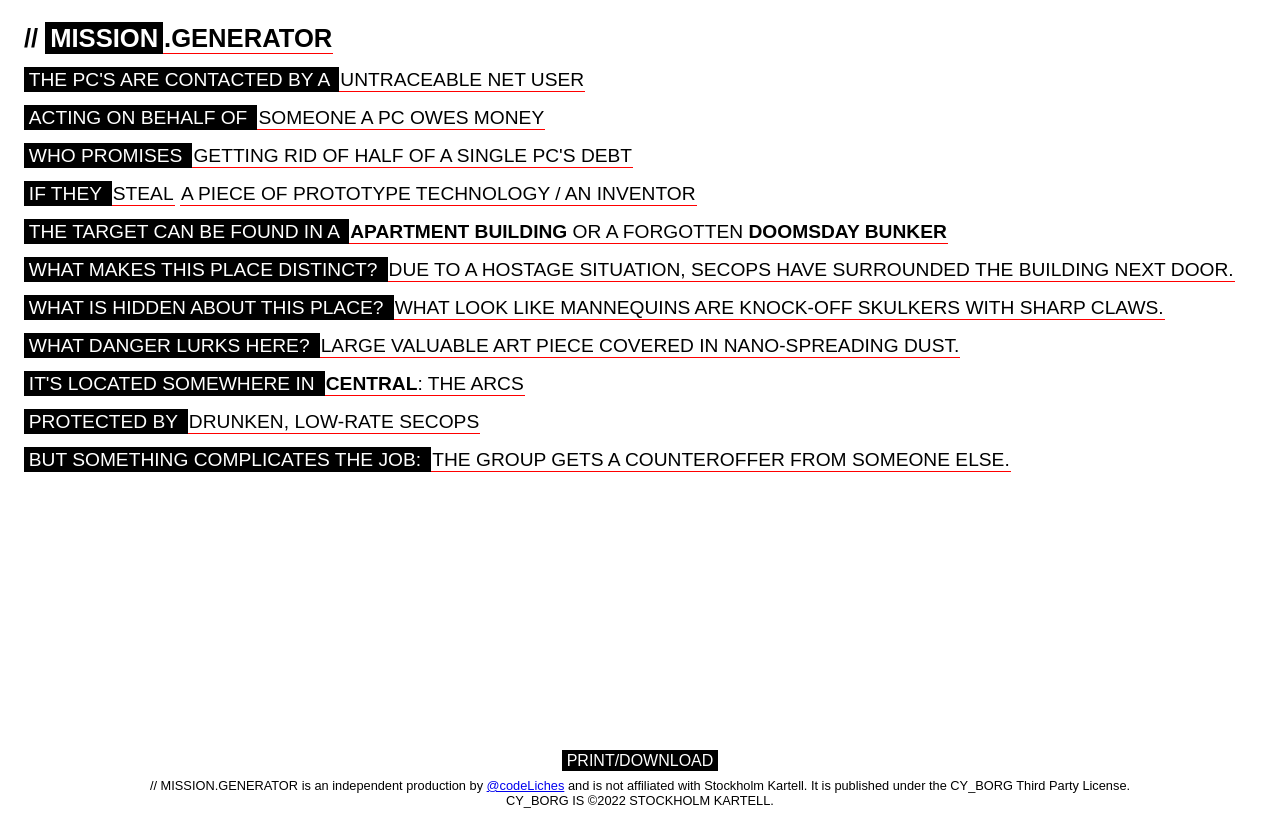
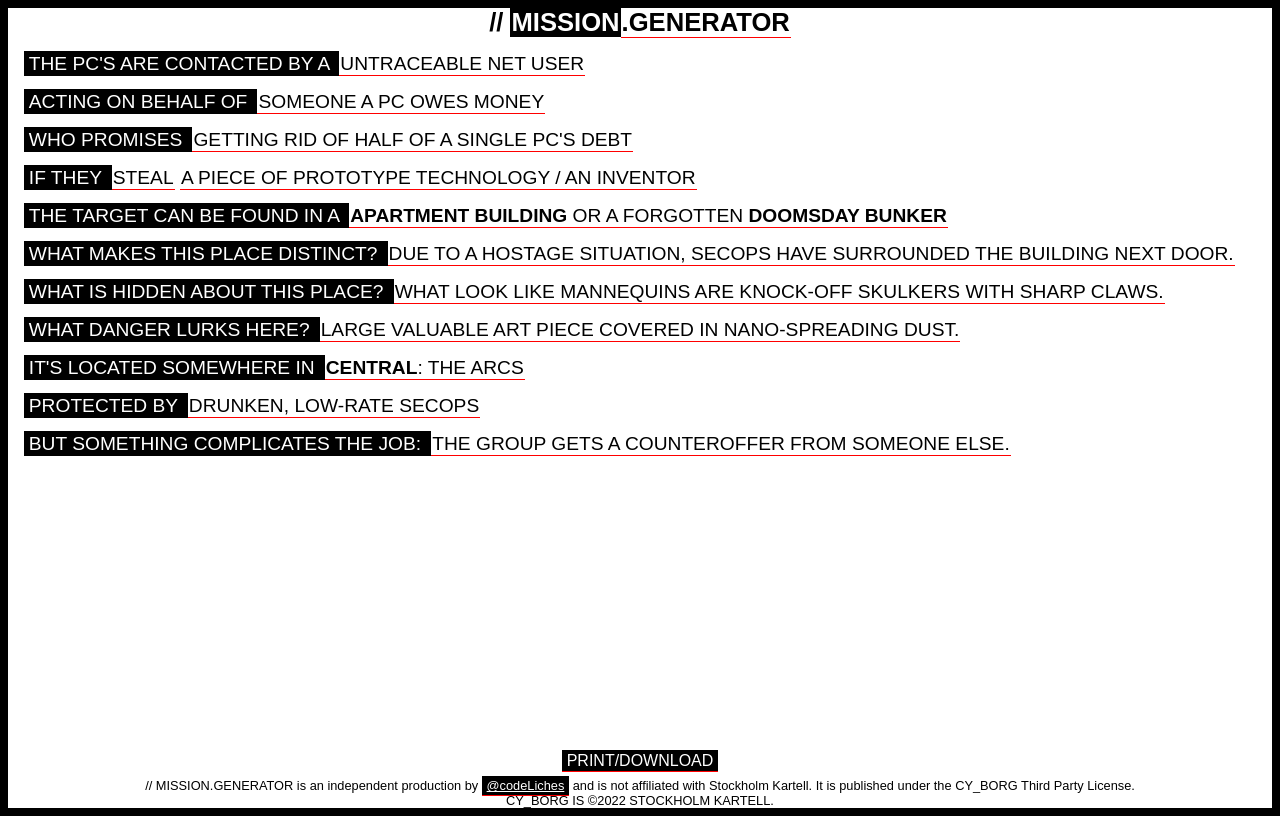
Before and after one commit to artliches/cyborg-missions, an Angular app: page /cyborg-missions/ in a window 1280 px wide. Built offline with nearby package versions, Linux system fonts and the light colour scheme; a web font is replaced by a local one.

Commit message:
Initial themes

```diff
--- /dev/null
+++ b/src/app/_themes.scss
@@ -0,0 +1,146 @@
+.void {
+    $background-color: white;
+    $text-color: black;
+    $highlight-color: black;
+    $highlight-text-color: white;
+    $underLine-color: red;
+    background-color: $background-color;
+    color: $text-color;
+
+    .highlight {
+        background-color: $highlight-color;
+        color: $highlight-text-color;
+    }
+
+    .clickable {
+        border-bottom: 1px solid $underLine-color;
+        &:hover {
+            background-color: $underLine-color;
+            color: $highlight-text-color;
+        }
+    }
+
+    .title {
+        .highlight.clickable {
+            border: none;
+        }
+    }
+}
+
+.mork {
+    $background-color: gold;
+    $text-color: black;
+    $highlight-color: white;
+    $highlight-text-color: black;
+    $underLine-color: black;
+    background-color: $background-color;
+    color: $text-color;
+
+    .highlight {
+        background-color: $highlight-color;
+        color: $highlight-text-color;
+    }
+    .clickable {
+        border-bottom: 1px solid $underLine-color;
+        &:hover {
+            background-color: $underLine-color;
+            color: $highlight-color;
+        }
+    }
+    .title {
+        .highlight.clickable {
+            border: none;
+        }
+    }
+}
+
+.terminal {
+    $background-color: rgb(51, 32, 42);
+    $text-color: rgb(138, 234, 146);
+    $highlight-color: #b0e7b4;
+    $highlight-text-color: black;
+    $underLine-color: #b0e7b4;
+    $hover-background: rgb(138, 234, 146);
+    $hover-color: rgb(51, 32, 42);
+    background-color: $background-color;
+    color: $text-color;
+
+    .highlight {
+        background-color: $highlight-color;
+        color: $highlight-text-color;
+    }
+    .clickable {
+        border-bottom: 1px solid $underLine-color;
+        &:hover {
+            background-color: $hover-background;
+            color: $hover-color;
+        }
+    }
+    .title {
+        .highlight.clickable {
+            border: none;
+        }
+    }
+}
+
+.dark {
+    $background-color: black;
+    $text-color: white;
+    $highlight-color: lightgray;
+    $highlight-text-color: black;
+    $underLine-color: lightgray;
+    $hover-background: white;
+    $hover-color: black;
+    background-color: $background-color;
+    color: $text-color;
+
+    .highlight {
+        background-color: $highlight-color;
+        color: $highlight-text-color;
+    }
+    .clickable {
+        border-bottom: 1px solid $underLine-color;
+        &:hover {
+            background-color: $hover-background;
+            color: $hover-color;
+        }
+    }
+    .title {
+        .highlight.clickable {
+            border: none;
+        }
+    }
+}
+
+.malfunction {
+    $background-color: rgb(51, 32, 42);
+    $text-color: rgb(255,0,128);
+    $highlight-color: cyan;
+    $highlight-text-color: black;
+    $underLine-color: cyan;
+    $hover-background: rgb(255,0,128);
+    $hover-color: white;
+    background-color: $background-color;
+    color: $text-color;
+
+    .highlight {
+        background-color: $highlight-color;
+        color: $highlight-text-color;
+    }
+    .clickable {
+        border-bottom: 1px solid $underLine-color;
+        &:hover {
+            background-color: $hover-background;
+            color: $hover-color;
+        }
+    }
+    .title {
+        .highlight.clickable {
+            border: none;
+        }
+    }
+}
+
+$cyber-border: cyan;
+$cyber-text: rgb(255,0,128);
+$cyber-bg: rgb(51, 32, 42);
--- a/src/app/app.component.html
+++ b/src/app/app.component.html
@@ -1,6 +1,16 @@
-<span class="main-grid">
+<span class="main-grid"
+  [ngClass]="{
+    'void': currentTheme === 'void',
+    'mork': currentTheme === 'mork',
+    'terminal': currentTheme === 'terminal',
+    'dark': currentTheme === 'dark',
+    'malfunction': currentTheme === 'malfunction'
+  }"
+>
   <span class="mission-generator">
-    <div class="title">// <span class="highlight">MISSION</span> <span class="clickable" (click)="createMission()">.GENERATOR</span></div>
+    <div class="title">
+      <span>// <span (click)="cycleTheme()" class="highlight clickable">MISSION</span> <span class="clickable" (click)="createMission()">.GENERATOR</span></span>
+    </div>
     <div>
       <span class="highlight">THE PC'S ARE CONTACTED BY A </span>
       <span class=clickable (click)="createSingleMissionData('contact')">{{missionObj.contact.text}}</span>
@@ -45,11 +55,11 @@
   </span>
 
   <div class="print">
-    <span class="highlight no-print" (click)="print()">PRINT/DOWNLOAD</span>
+    <span class="highlight clickable no-print" (click)="print()">PRINT/DOWNLOAD</span>
   </div>
 
   <div class="footer">
-    <span>// MISSION.GENERATOR is an independent production by <a class="clickable" href="https://twitter.com/codeLiches" target="_blank">@codeLiches</a> and is not affiliated with Stockholm Kartell. It is published under the CY_BORG Third Party License.</span>
+    <span>// MISSION.GENERATOR is an independent production by <a class="clickable highlight" href="https://twitter.com/codeLiches" target="_blank">@codeLiches</a> and is not affiliated with Stockholm Kartell. It is published under the CY_BORG Third Party License.</span>
     <span>CY_BORG IS ©2022 STOCKHOLM KARTELL.</span>
   </div>
 </span>
--- a/src/app/app.component.scss
+++ b/src/app/app.component.scss
@@ -1,3 +1,5 @@
+@use 'themes.scss';
+
 .main-grid {
     display: grid;
     grid-template-columns: 1fr;
@@ -29,14 +31,12 @@
     }
 
     .highlight {
-        background-color: black;
-        color: white;
         padding: 0.1rem 0.3rem 0.1rem 0.3rem;
     }
 }
 
 .mission-generator {
-    padding: 1rem;
+    padding: 0rem 1rem 1rem 1rem;
     display: grid;
     grid-template-columns: 1fr;
     grid-template-rows: repeat(9, min-content);
@@ -47,19 +47,16 @@
     .title {
         font-weight: bold;
         font-size: 1.6rem;
+        display: grid;
+        place-self: center;
+        border: none;
     }
 
     .clickable {
         text-transform: uppercase;
         cursor: pointer;
-        border-bottom: 1px solid red;
         padding: 1px;
     }
-}
-
-strong {
-    background-color: red;
-    color: white;
 }
 
 @media print {
--- a/src/app/app.component.ts
+++ b/src/app/app.component.ts
@@ -8,6 +8,15 @@ import { COMPLICATIONS, CONTACT, GEO, JOB, LOCATION, LOCATION_FEATURES, PATRON,
   styleUrls: ['./app.component.scss']
 })
 export class AppComponent implements OnInit {
+  currentTheme = '';
+  themes = [
+    'void',
+    'mork',
+    'terminal',
+    'dark',
+    'malfunction'
+  ];
+
   missionObj: {[key: string]: {text: string, prev: number}} = {
     contact: {
       text: '',
@@ -80,6 +89,8 @@ export class AppComponent implements OnInit {
 
   ngOnInit(): void {
       this.createMission();
+      this.currentTheme = localStorage.getItem('theme') ?? 'void';
+      localStorage.setItem('theme', this.currentTheme);
   }
 
 
@@ -101,6 +112,13 @@ export class AppComponent implements OnInit {
     this.missionObj[dataToRoll].text = newText;
   }
 
+  cycleTheme(): void {
+    const nextIndex = this.themes.indexOf(this.currentTheme) + 1 === this.themes.length ?
+      0 : this.themes.indexOf(this.currentTheme) + 1;
+    this.currentTheme = this.themes[nextIndex];
+    localStorage.setItem('theme', this.currentTheme);
+  }
+
   print(): void {
     window.print();
   }
--- a/src/app/services/random-roller.service.ts
+++ b/src/app/services/random-roller.service.ts
@@ -38,6 +38,6 @@ export class RandomRollerService {
         const numOfDie = textToParse.slice(0, dLocation) ? textToParse.slice(0, dLocation) : 1;
         const rolledNum = this.getSumOfMulipleRolls(Number(numOfDie), Number(dieSize)) * multiplier;
 
-        return `${rolledNum}K¤`;
+        return `${rolledNum}000¤`;
     }
 }
--- a/src/index.html
+++ b/src/index.html
@@ -3,6 +3,7 @@
 <head>
   <meta charset="utf-8">
   <title>// MISSION.GENERATOR</title>
+  <!-- <base href="/"> -->
   <base href="/cyborg-missions/">
   <meta name="viewport" content="width=device-width, initial-scale=1">
   <link rel="icon" type="image/x-icon" href="favicon.ico">
--- a/src/styles.scss
+++ b/src/styles.scss
@@ -1,6 +1,9 @@
 /* You can add global styles to this file, and also import other style files */
+@use 'app/themes';
+
 @font-face {
     font-family: 'VT323';
+    // /cyborg-missions required when deploying to get fonts to properly load
     src: url(/cyborg-missions/assets/fonts/VT323-Regular.ttf) format("truetype");
     // src: url(/assets/fonts/VT323-Regular.ttf) format("truetype");
     font-weight:400;
@@ -8,5 +11,6 @@
 
 
 body {
+    background-color: black;
     font-family: 'VT323', sans-serif;
 }
```
